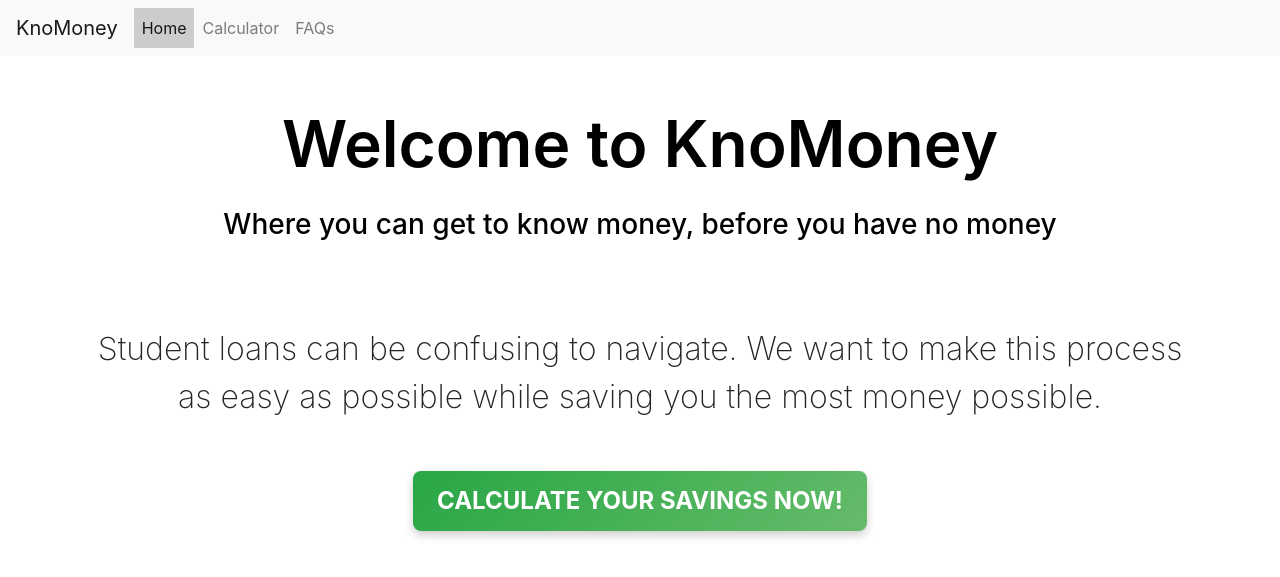
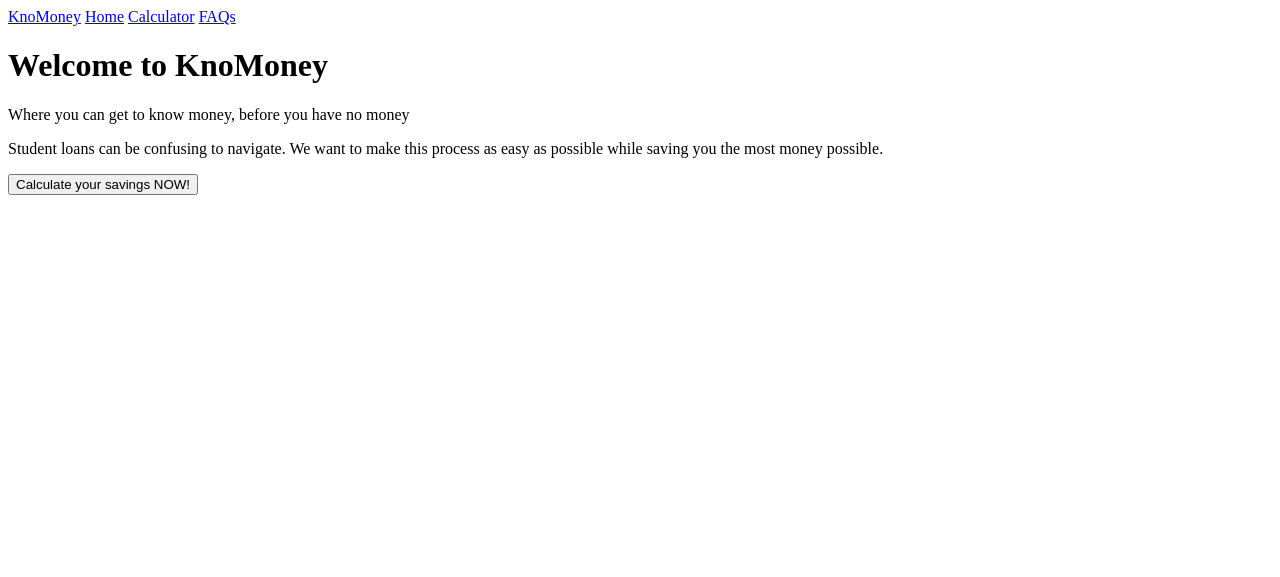
Before and after one commit to sammydecks/KnoMoney, a Django app: page / in a window 1280 px wide. Shown: the top 577 px of the page. Run offline with Django 5.2, Linux system fonts and the light colour scheme; some libraries are stand-ins or nearby versions.

Commit message:
CSS restart

```diff
--- a/KnoMoney/app/static/scripts/faq.js
+++ /dev/null
@@ -1,14 +0,0 @@
-var acc = document.getElementsByClassName("accordion");
-var i;
-
-for (i = 0; i < acc.length; i++) {
-  acc[i].addEventListener("click", function() {
-    this.classList.toggle("active");
-    var panel = this.nextElementSibling;
-    if (panel.style.display === "block") {
-      panel.style.display = "none";
-    } else {
-      panel.style.display = "block";
-    }
-  });
-}
--- a/KnoMoney/app/static/styles/faq.css
+++ /dev/null
@@ -1,23 +0,0 @@
-.accordion {
-    background-color: #eee;
-    color: #444;
-    cursor: pointer;
-    padding: 18px;
-    width: 100%;
-    border: none;
-    text-align: left;
-    outline: none;
-    font-size: 15px;
-    transition: 0.4s;
-  }
-
-  .active, .accordion:hover {
-    background-color: #ccc;
-  }
-
-  .panel {
-    padding: 0 18px;
-    display: none;
-    background-color: white;
-    overflow: hidden;
-  }
--- a/KnoMoney/app/static/styles/home.css
+++ /dev/null
@@ -1,54 +0,0 @@
-#welcome {
-    color: #000;
-    font-size: 64px;
-    font-weight: 600;
-    text-align: center;
-    margin-top: 50px;
-}
-
-#slogan {
-    color: #000;
-    text-align: center;
-    font-size: 28px;
-    font-weight: 500;
-    margin-top: 20px;
-}
-
-#mission {
-    width: 60%px;
-    text-align: center;
-    font-size: 32px;
-    font-weight: 200;
-    margin: 0 auto;
-    margin-top: 80px;
-}
-
-#calculate {
-    background: linear-gradient(135deg, #28a745, #66bb6a);
-    color: white;
-    font-size: 1.5rem;
-    font-weight: bold;
-    padding: 12px 24px;
-    border: none;
-    border-radius: 8px;
-    cursor: pointer;
-    transition: all 0.3s ease-in-out;
-    box-shadow: 0 4px 10px rgba(0, 0, 0, 0.2);
-    text-transform: uppercase;
-    text-align: center;
-    display: block;
-    margin: 0 auto;
-    margin-top: 50px;
-    margin-bottom: 20px;
-}
-
-#calculate:hover {
-    background: linear-gradient(135deg, #1e7e34, #43a047);
-    transform: scale(1.05);
-    box-shadow: 0 6px 14px rgba(0, 0, 0, 0.25);
-}
-
-#calculate:active {
-    transform: scale(0.98);
-    box-shadow: 0 3px 8px rgba(0, 0, 0, 0.2);
-}
--- a/KnoMoney/app/templates/base.html
+++ b/KnoMoney/app/templates/base.html
@@ -5,35 +5,17 @@
     <meta name="viewport" content="width=device-width, initial-scale=1.0" />
     <title>
       {% block title %}
-        Django App
+        KnoMoney
       {% endblock %}
     </title>
-    <link rel="stylesheet" href="https://stackpath.bootstrapcdn.com/bootstrap/4.3.1/css/bootstrap.min.css"  rel="stylesheet" />
-    {% load static %}
-    <link rel="stylesheet" href="{% static 'styles/home.css' %}" rel="stylesheet" />
-    <link rel="stylesheet" href="{% static 'styles/faq.css' %}" rel="stylesheet" />
   </head>
   <body>
     <nav class="navbar navbar-expand-lg navbar-light bg-light">
-      <a class="navbar-brand" href="#">KnoMoney</a>
-      <button class="navbar-toggler" type="button" data-toggle="collapse" data-target="#navbarNav" aria-controls="navbarNav" aria-expanded="false" aria-label="Toggle navigation"><span class="navbar-toggler-icon"></span></button>
-      <div class="collapse navbar-collapse" id="navbarNav">
-        <ul class="navbar-nav">
-          <li class="nav-item active">
-            <a class="nav-link" href="/">Home</a>
-          </li>
-          <li class="nav-item">
-            <a class="nav-link" href="{% url 'calculator' %}">Calculator</a>
-          </li>
-          <li class="nav-item">
-            <a class="nav-link" href="{% url 'faq' %}">FAQs</a>
-          </li>
-        </ul>
-      </div>
+      <a href="#">KnoMoney</a>
+      <a href="/">Home</a>
+      <a href="{% url 'calculator' %}">Calculator</a>
+      <a href="{% url 'faq' %}">FAQs</a>
     </nav>
-    <div class="container">{% block content %} {% endblock %}</div>
-    <script src="https://code.jquery.com/jquery-3.3.1.slim.min.js"></script>
-    <script src="https://stackpath.bootstrapcdn.com/bootstrap/4.3.1/js/bootstrap.bundle.min.js" ></script>
-    <script src="{% static 'scripts/faq.js' %}"></script>
+    <div>{% block content %} {% endblock %}</div>
   </body>
 </html>
--- a/KnoMoney/app/templates/home.html
+++ b/KnoMoney/app/templates/home.html
@@ -3,8 +3,8 @@
 Welcome to KnoMoney
 {% endblock %}
 {% block content %}
-<h1 id="welcome">Welcome to KnoMoney</h1>
-<p id="slogan">Where you can get to know money, before you have no money</p>
-<p id="mission">Student loans can be confusing to navigate. We want to make this process as easy as possible while saving you the most money possible.</p>
-<button id="calculate">Calculate your savings NOW!</button>
+<h1>Welcome to KnoMoney</h1>
+<p>Where you can get to know money, before you have no money</p>
+<p>Student loans can be confusing to navigate. We want to make this process as easy as possible while saving you the most money possible.</p>
+<button>Calculate your savings NOW!</button>
 {% endblock %}
```
Also changed, not shown: KnoMoney/app/templates/faq.html (+2 -16 lines).
